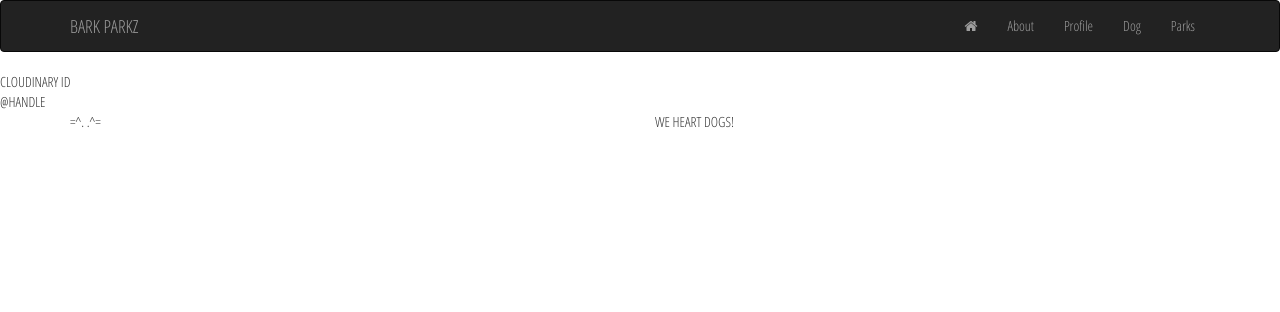
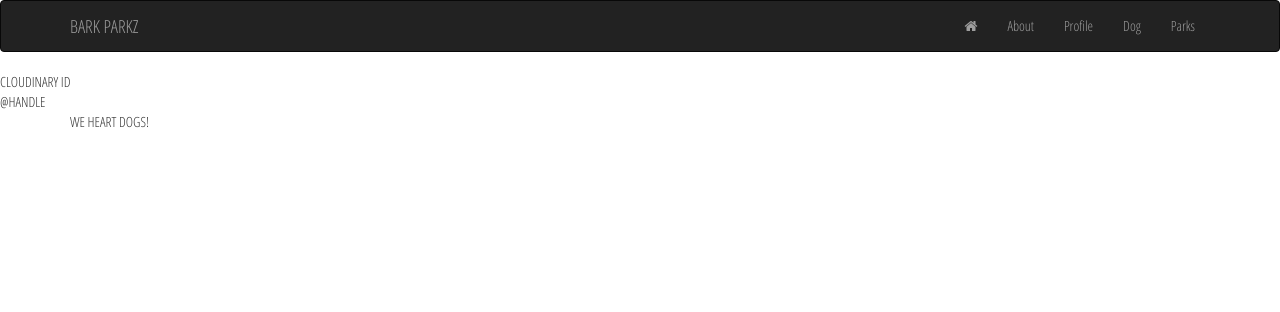
Before and after one commit to littleloveprint/dog-social, a PHP site: page /static-ui/profile.php in a window 1280 px wide. Shown: the top 312 px of the page. Run offline with PHP 8.4, Linux system fonts and the light colour scheme; some libraries are stand-ins or nearby versions.

Commit message:
Footer correction.

```diff
--- a/static-ui/library/footer.php
+++ b/static-ui/library/footer.php
@@ -1,9 +1,6 @@
 <footer>
 	<div class="container">
 		<div class="row">
-			<div class="col-sm-6">
-				=^. .^=
-			</div>
 			<div class="col-sm-6 text-right-sm">
 				WE HEART DOGS!
 			</div>
```
